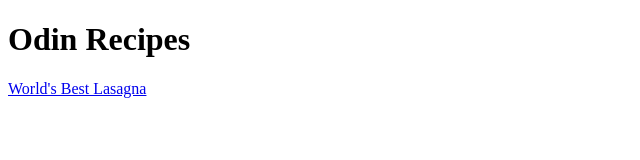
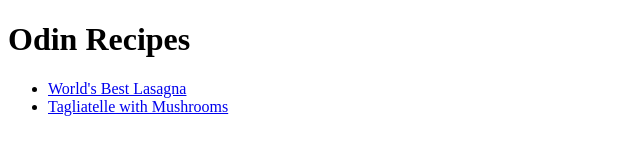
Before and after one commit to infonauticDotOrg/odin-recipes, a plain HTML site: page index.html in a window 1280 px wide. Shown: the whole page, without its empty margins (0-640 px from the left). Drawn offline with Linux system fonts and the light colour scheme.

Commit message:
Add link to tagliatelle-ai-fungh on index, make index an unordered list

```diff
--- a/index.html
+++ b/index.html
@@ -7,6 +7,14 @@
 </head>
 <body>
     <h1>Odin Recipes</h1>
-    <a href="recipes/lasagna.html">World's Best Lasagna</a>
+    <ul>
+        <li>
+            <a href="recipes/lasagna.html">World's Best Lasagna</a>
+        </li>
+        <li>
+            <a href="recipes/tagliatelle-ai-funghi.html">Tagliatelle with Mushrooms</a>
+        </li>
+
+    </ul>
 </body>
 </html>
```
